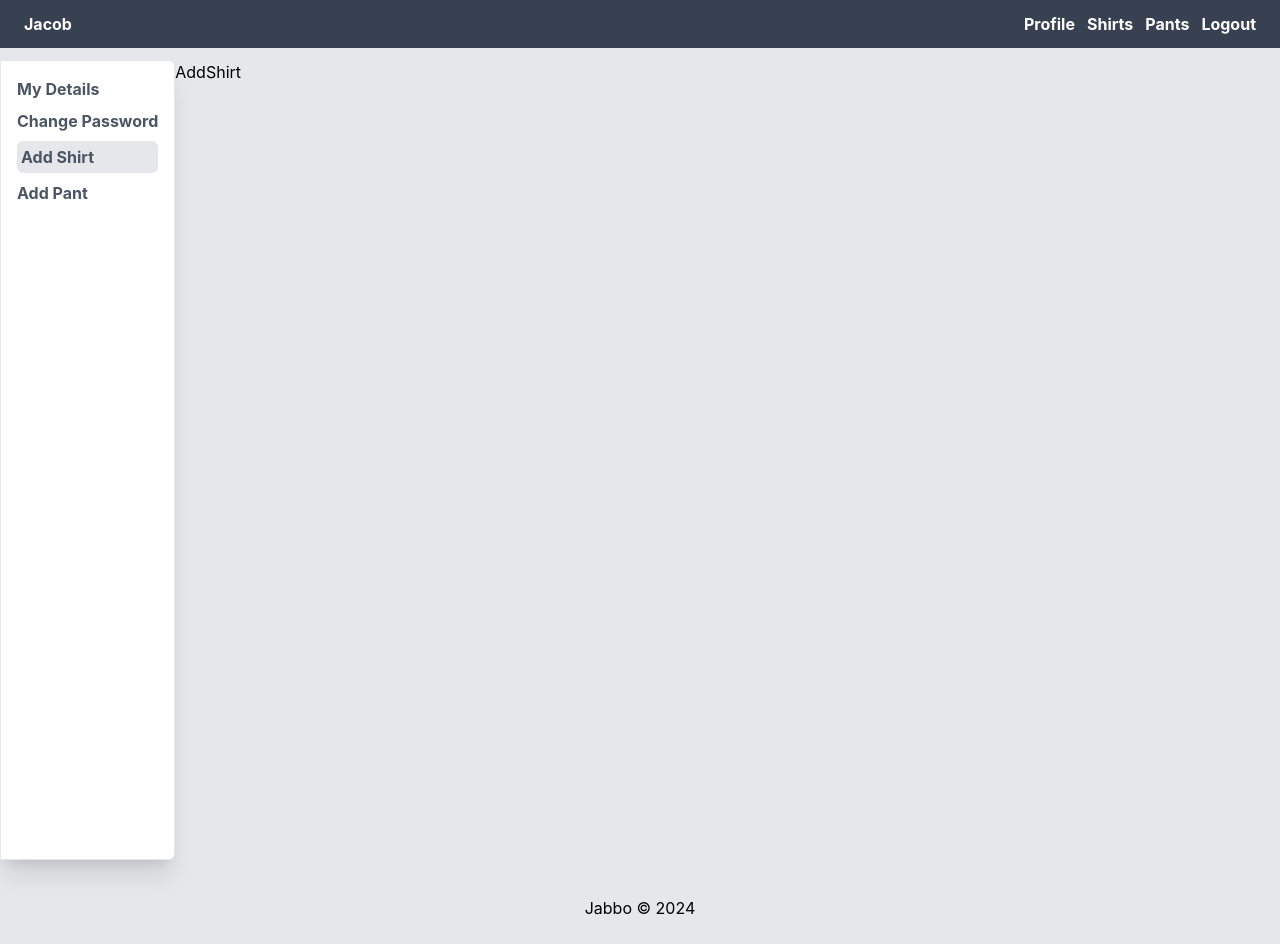
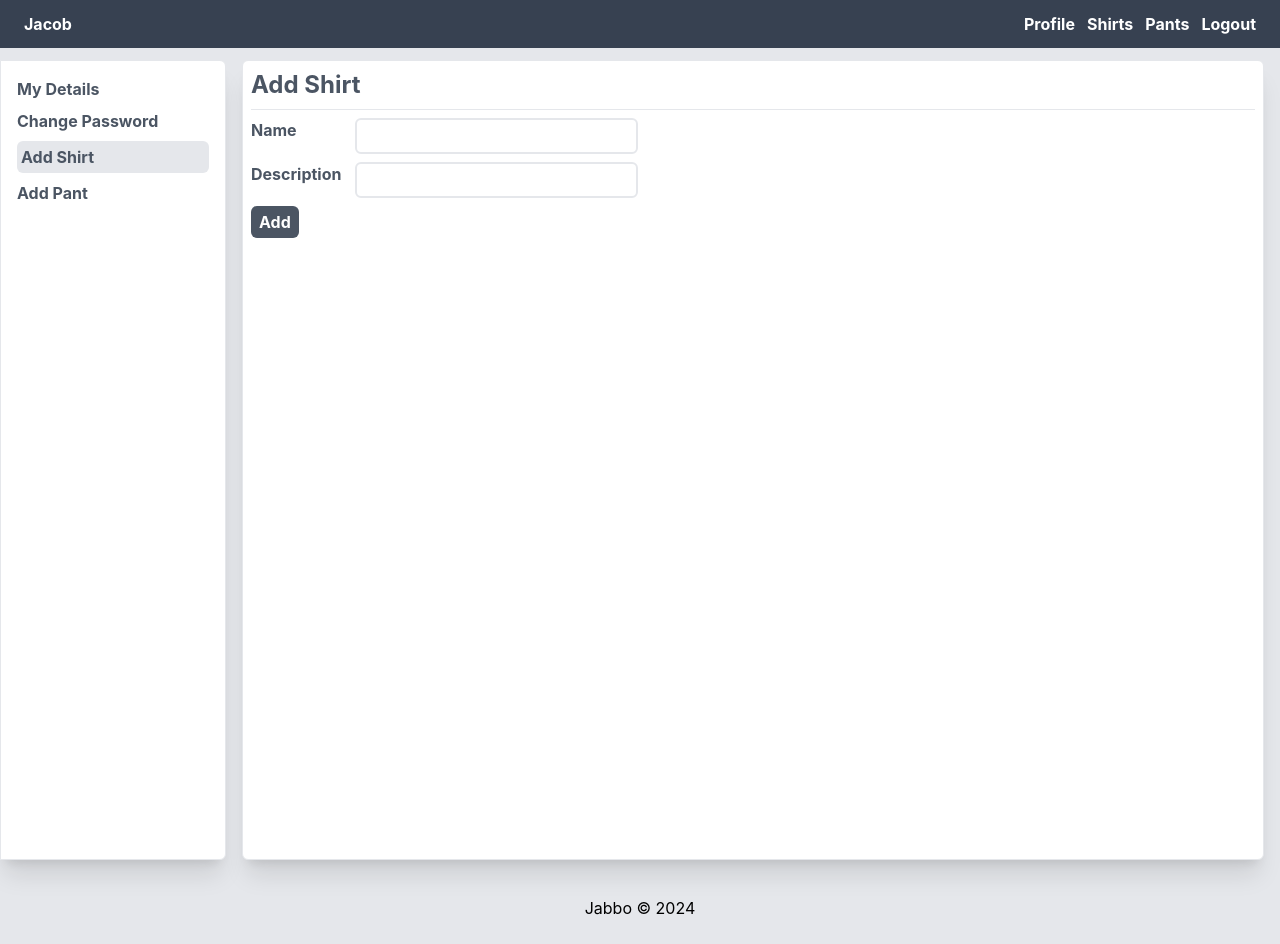
Before and after one commit to Yelkoti/dresso, a React (Create React App) app in the folder frontend/dresso/: page /profile/shirt in a window 1280 px wide. Built offline with nearby package versions, Linux system fonts and the light colour scheme; sample sign-in values are in the browser's storage.

Commit message:
minor changes

```diff
--- a/frontend/dresso/src/components/Profile/ProfileComponents/AddShirt.jsx
+++ b/frontend/dresso/src/components/Profile/ProfileComponents/AddShirt.jsx
@@ -1,8 +1,43 @@
-import React from 'react'
+import React, { useState } from 'react'
 
 const AddShirt = () => {
+
+  const [name, setName] = useState("");
+  const [description, setDescription] = useState("");
+
+  const submitHandler = (e) => {
+    e.preventDefault();
+  }
   return (
-    <div>AddShirt</div>
+    <form
+      action="submit"
+      className="flex flex-col bg-white border p-2 rounded-md shadow-xl space-y-2 flex-1 mx-4 font-bold text-gray-600"
+      onSubmit={(e) => submitHandler(e)}
+    >
+      <p className="font-bold text-gray-600 justify-center flex sm:justify-start text-2xl">Add Shirt</p>
+      <hr />
+      <div className="flex flex-col sm:flex-row">
+        <p className="mr-2 w-24">Name</p>
+        <input
+          className={`py-1 px-2 border-2 rounded-md focus:shadow-outline-blue`}
+          type="password"
+          onChange={(e) => setName(e.target.value)}
+        />
+      </div>
+      <div className="flex flex-col sm:flex-row">
+        <p className="mr-2 w-24">Description</p>
+        <input
+          className={`py-1 px-2 border-2 rounded-md focus:shadow-outline-blue`}
+          type="password"
+          onChange={(e) => setDescription(e.target.value)}
+        />
+      </div>
+      <div className="flex justify-center sm:justify-start">
+        <button className="bg-gray-600 text-white py-1 px-2 rounded-md hover:bg-gray-400">
+          Add
+        </button>
+      </div>
+    </form>
   )
 }
 
--- a/frontend/dresso/src/components/Profile/ProfileComponents/UserDetailsPage.jsx
+++ b/frontend/dresso/src/components/Profile/ProfileComponents/UserDetailsPage.jsx
@@ -56,7 +56,7 @@ const UserDetailsPage = () => {
       className="flex flex-col bg-white border p-2 rounded-md shadow-xl space-y-2 flex-1 mx-4"
       style={{ height: `calc(100% - 2px)` }}
     >
-      <p className="flex justify-start font-bold text-gray-600">
+      <p className="flex justify-center sm:justify-start font-bold text-gray-600 text-2xl">
         User Information
       </p>
       <hr />
--- a/frontend/dresso/src/components/Profile/ProfileComponents/UserPasswordChange.jsx
+++ b/frontend/dresso/src/components/Profile/ProfileComponents/UserPasswordChange.jsx
@@ -36,10 +36,12 @@ const UserPasswordChange = () => {
   return (
     <form
       action="submit"
-      className="flex flex-col bg-white border p-2 rounded-md shadow-xl space-y-2 flex-1 mx-4"
+      className="flex flex-col bg-white border p-2 rounded-md shadow-xl space-y-2 flex-1 mx-4 font-bold text-gray-600"
       onSubmit={(e) => submitHandler(e)}
     >
-      <div className="flex flex-col sm:flex-row items-center">
+      <p className="font-bold text-gray-600 justify-center flex sm:justify-start text-2xl">Change Password</p>
+      <hr />
+      <div className="flex flex-col sm:flex-row">
         <p className="mr-2 w-36">Password</p>
         <input
           className={`py-1 px-2 border-2 rounded-md focus:shadow-outline-blue`}
@@ -47,7 +49,7 @@ const UserPasswordChange = () => {
           onChange={(e) => setPassword(e.target.value)}
         />
       </div>
-      <div className="flex flex-col sm:flex-row items-center">
+      <div className="flex flex-col sm:flex-row">
         <p className="mr-2 w-36">Confirm Password</p>
         <input
           className={`py-1 px-2 border-2 rounded-md focus:shadow-outline-blue`}
@@ -56,7 +58,7 @@ const UserPasswordChange = () => {
         />
       </div>
       <div className="flex justify-center sm:justify-start">
-        <button className="bg-gray-600 p-1 rounded-md hover:bg-gray-400">
+        <button className="bg-gray-600 text-white py-1 px-2 rounded-md hover:bg-gray-400">
           Save
         </button>
       </div>
--- a/frontend/dresso/src/components/Profile/ProfilePageSideBar.jsx
+++ b/frontend/dresso/src/components/Profile/ProfilePageSideBar.jsx
@@ -14,7 +14,7 @@ const ProfilePageSideBar = ({moreOptionHandler, isTab}) => {
   const activeClass = `${isTab ? "bg-gray-200" : "bg-white"} p-1 rounded-md` ;
 
   return (
-    <ul className='flex flex-col font-bold text-gray-600 p-2 space-y-2'>
+    <ul className='flex flex-col sm:w-52 font-bold text-gray-600 p-2 space-y-2'>
         <Link to='/profile' className={`${url === "/profile" ? activeClass : ""}`} onClick={(e) => moreOptionHandler()}>My Details</Link>
         <Link to='/profile/password' className={`${url === "/profile/password" ? activeClass : ""}`} onClick={(e) => moreOptionHandler()}>Change Password</Link>
         <Link to='/profile/shirt' className={`${url === "/profile/shirt" ? activeClass : ""}`} onClick={(e) => moreOptionHandler()}>Add Shirt</Link>
```
Also changed, not shown: 1 other file (tests, documents, lock files or other folders).
